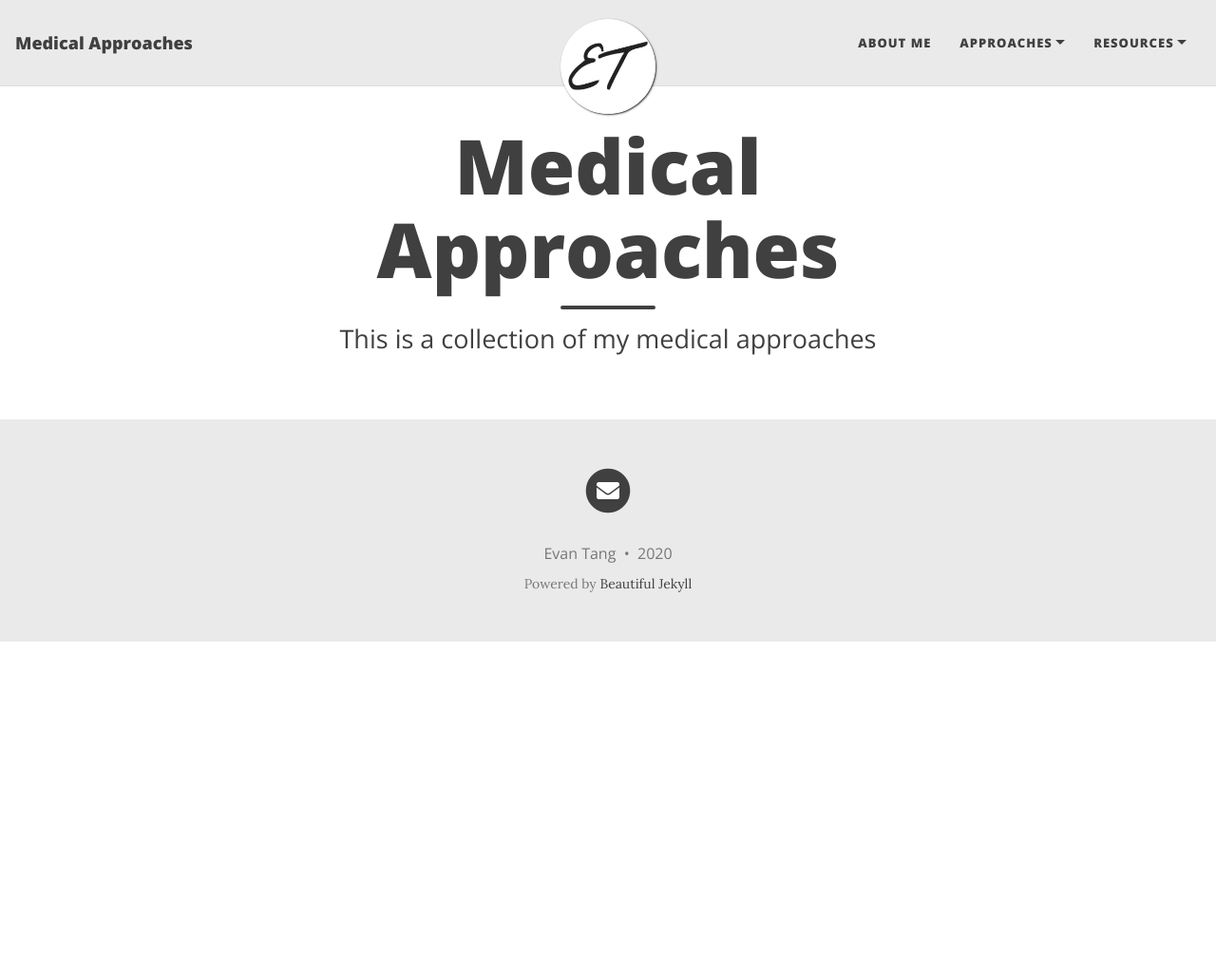
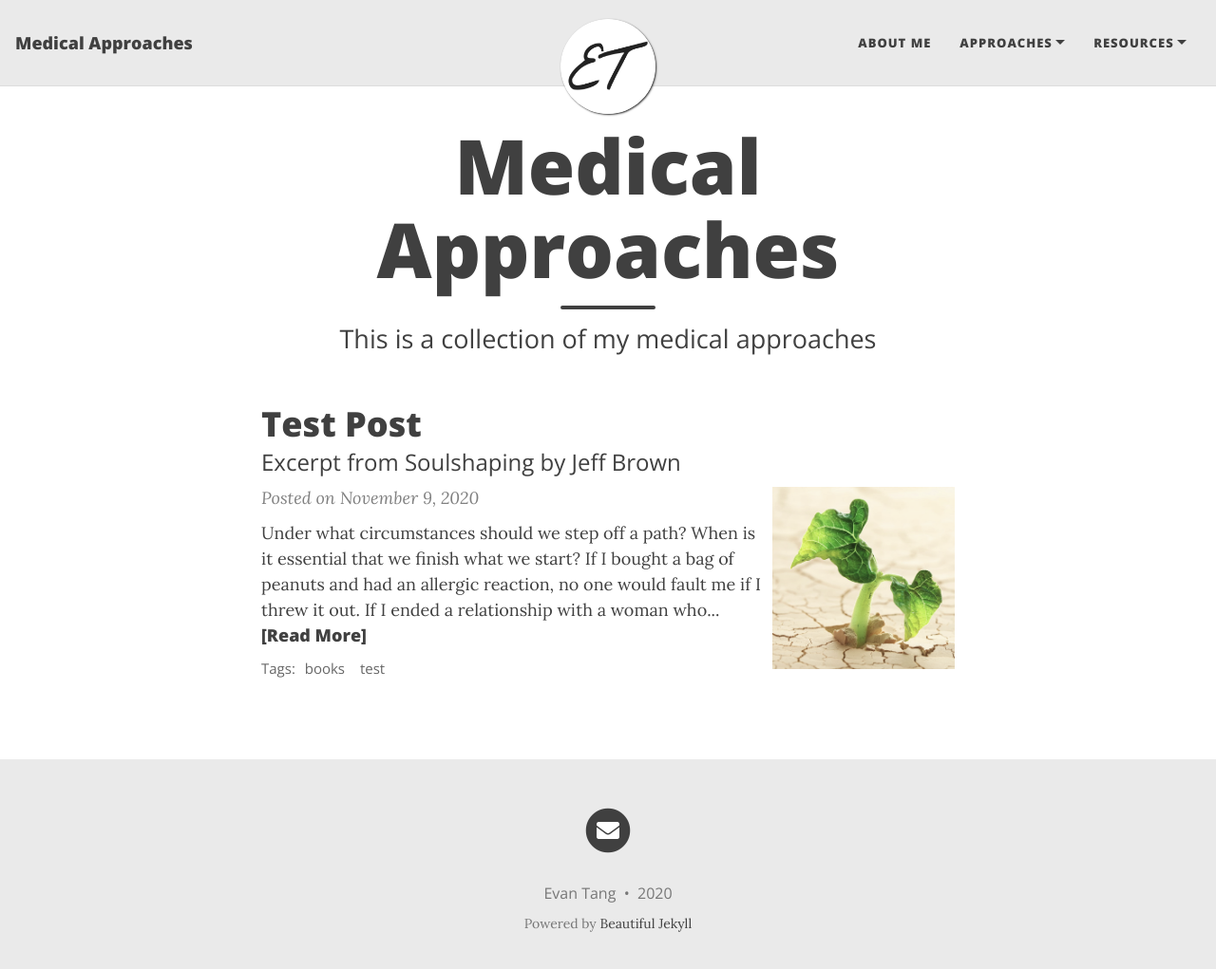
Before and after one commit to uoftpocus/uoftpocus.github.io, a Jekyll site: the page built from index.html, in a window 1280 px wide and 1034 px high. Shown: the top 1021 px of the window at 95% size. Built offline with Jekyll 4.4.1, drawn with Linux system fonts in a browser that asks for light colours; nearby versions of some CDN libraries; the list of posts is cut into pages by our own code.

Commit message:
Update and rename flake-it-till-you-make-it.md to 2020-11-09-flake-it-till-you-make-it.md

```diff
--- a/_posts/flake-it-till-you-make-it.md
+++ b/_posts/2020-11-09-flake-it-till-you-make-it.md
@@ -1,6 +1,6 @@
 ---
 layout: post
-title: Flake it till you make it
+title: Test Post
 subtitle: Excerpt from Soulshaping by Jeff Brown
 cover-img: /assets/img/path.jpg
 thumbnail-img: /assets/img/thumb.png
```
